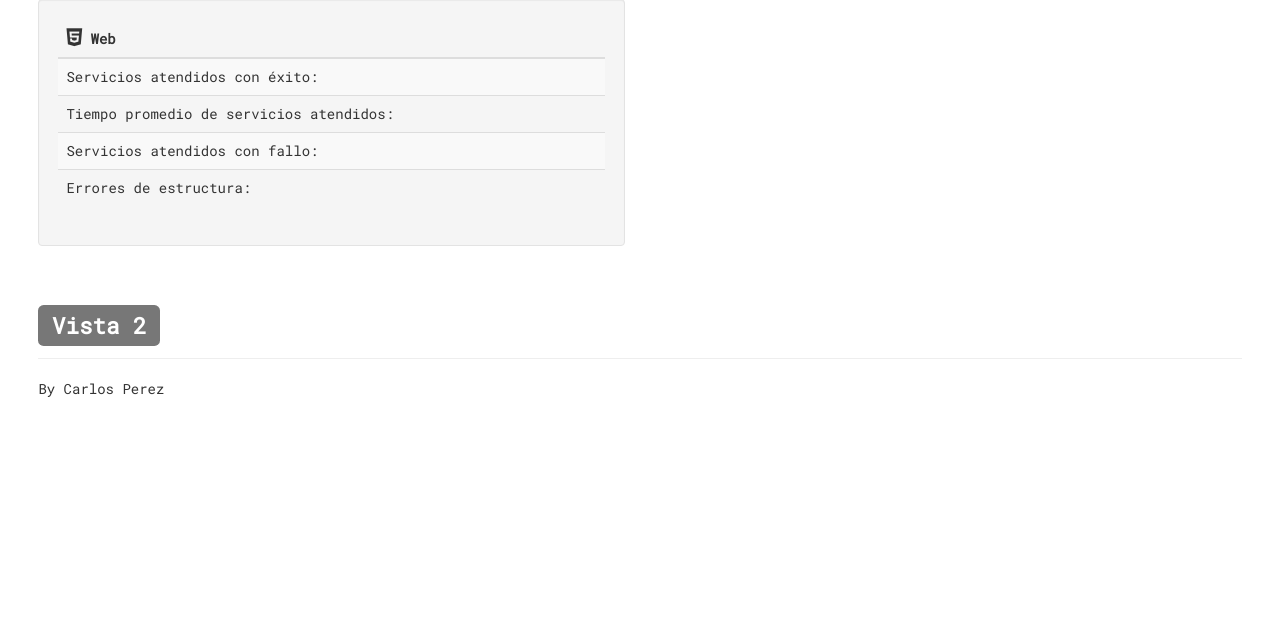
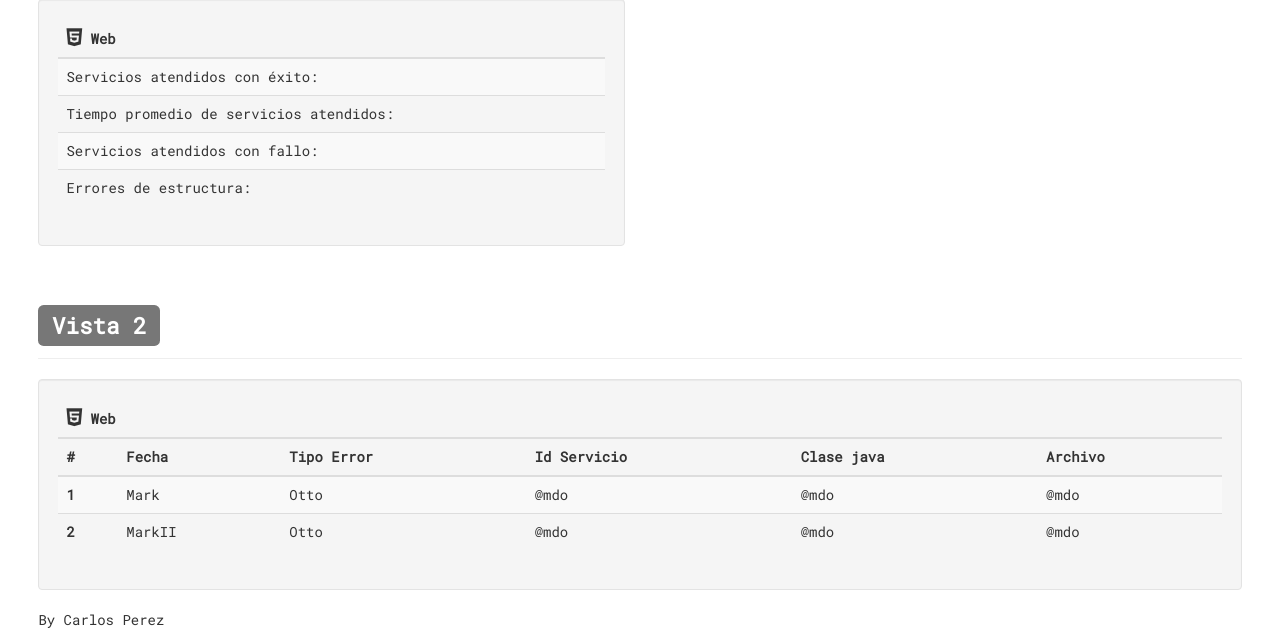
Before and after one commit to charlsagente/django-reports-for-logs, a Django app: page /logs/ in a window 1280 px wide. Shown: the part 797-1437 px from the top of the page. Before the commit the page ends 1194 px from the top, so only its background shows below. Run offline with Django 3.2, Linux system fonts and the light colour scheme; some libraries are stand-ins or nearby versions.

Commit message:
maquetación de vista 2 :v:
Maquetación vista 2

```diff
--- a/logmanagement/templates/logmanagement/index.html
+++ b/logmanagement/templates/logmanagement/index.html
@@ -240,6 +240,62 @@
     <h2><span class="label label-default">Vista 2</span></h2>
 </div>
 
+<div class="row">
+    <div class="col-md-12">
+        <div class="well">
+            <div class="row">
+                <div class="col-md-12">
+                    <div class="row">
+                        <div class="col-md-12">
+                            <table class="table table-striped">
+                                <thead>
+                                <tr>
+                                    <th colspan="6">
+                                        <i class="fa fa-html5 customize-icons" aria-hidden="true"></i> Web
+                                    </th>
+
+                                </tr>
+                                <tr>
+                                    <th>#</th>
+                                    <th>Fecha</th>
+                                    <th>Tipo Error</th>
+                                    <th>Id Servicio</th>
+                                    <th>Clase java</th>
+                                    <th>Archivo</th>
+                                </tr>
+                                </thead>
+                                <tbody>
+                                <tr>
+                                    <th scope="row">1</th>
+                                    <td>Mark</td>
+                                    <td>Otto</td>
+                                    <td>@mdo</td>
+                                    <td>@mdo</td>
+                                    <td>@mdo</td>
+                                </tr>
+                                <tr>
+                                    <th scope="row">2</th>
+                                    <td>MarkII</td>
+                                    <td>Otto</td>
+                                    <td>@mdo</td>
+                                    <td>@mdo</td>
+                                    <td>@mdo</td>
+                                </tr>
+
+                                </tbody>
+                            </table>
+
+                        </div>
+                    </div>
+
+
+                </div>
+
+            </div>
+        </div>
+    </div>
+
+</div>
 
 
 <footer class="footer">
```
